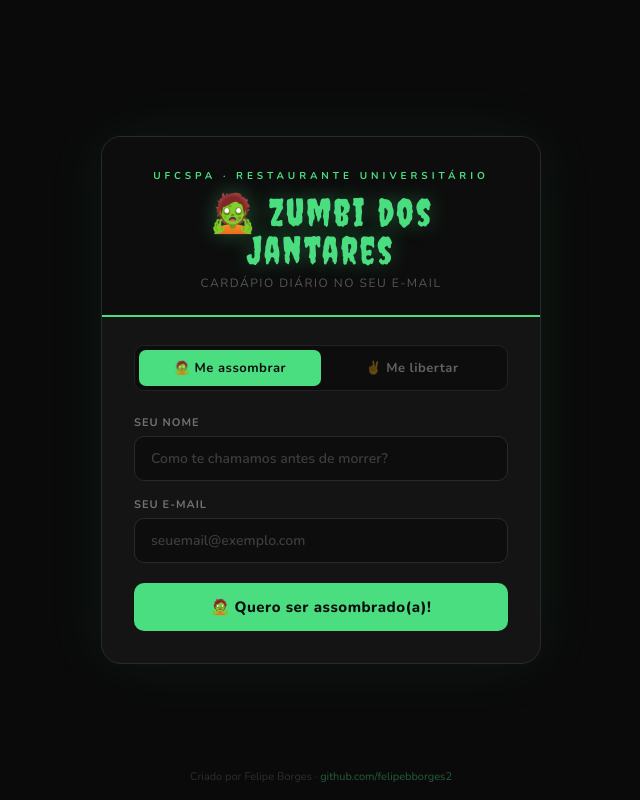
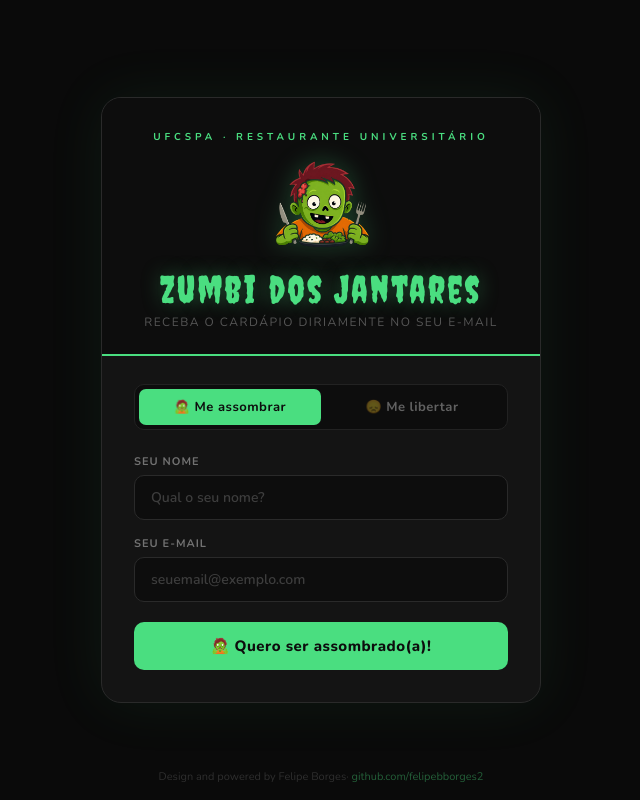
Before and after one commit to felipebborges2/zumbi-signup, a Next.js app: page / in a window 1280 px wide. Shown: the whole page, without its empty margins (319-959 px from the left). Built offline with nearby package versions, Linux system fonts and the light colour scheme.

Commit message:
Adiciona logo do zumbi e ajustes de UI

```diff
--- a/pages/index.js
+++ b/pages/index.js
@@ -54,7 +54,7 @@
         <link href="https://fonts.googleapis.com/css2?family=Creepster&family=Nunito:wght@400;600;700;800&display=swap" rel="stylesheet" />
       </Head>
 
-      <style>{`
+      <style dangerouslySetInnerHTML={{__html: `
         *, *::before, *::after { box-sizing: border-box; margin: 0; padding: 0; }
         body {
           background: #0a0a0a;
@@ -102,6 +102,13 @@
           color: rgba(255,255,255,0.3);
           letter-spacing: 1.5px;
           text-transform: uppercase;
+        }
+        .logo {
+          width: 100px;
+          height: 100px;
+          object-fit: contain;
+          margin-bottom: 10px;
+          filter: drop-shadow(0 0 12px rgba(74,222,128,0.3));
         }
         .body { padding: 28px 32px 32px; }
         .tabs {
@@ -200,13 +207,14 @@
           margin-bottom: 16px;
           line-height: 1.6;
         }
-      `}</style>
+      `}} />
 
       <div className="card">
         <div className="header">
           <div className="tag">UFCSPA · Restaurante Universitário</div>
-          <div className="titulo">🧟 Zumbi dos Jantares</div>
-          <div className="subtitulo">Cardápio diário no seu e-mail</div>
+          <img src="/zumbi-logo.png" alt="Zumbi dos Jantares" className="logo" />
+          <div className="titulo">Zumbi dos Jantares</div>
+          <div className="subtitulo">Receba o cardápio diriamente no seu e-mail</div>
         </div>
 
         <div className="body">
@@ -221,7 +229,7 @@
               className={`tab ${modo === "descadastro" ? "ativo" : ""}`}
               onClick={() => { setModo("descadastro"); setStatus(null); }}
             >
-              ✌️ Me libertar
+              😞 Me libertar
             </button>
           </div>
 
@@ -231,7 +239,7 @@
               <input
                 className="input"
                 type="text"
-                placeholder="Como te chamamos antes de morrer?"
+                placeholder="Qual o seu nome?"
                 value={nome}
                 onChange={e => setNome(e.target.value)}
                 onKeyDown={e => e.key === "Enter" && handleSubmit()}
@@ -272,7 +280,7 @@
                 onClick={handleSubmit}
                 disabled={status === "loading"}
               >
-                {status === "loading" ? "Processando..." : "✌️ Quero me libertar"}
+                {status === "loading" ? "Processando..." : "😞 Quero me libertar"}
               </button>
             </>
           )}
@@ -287,7 +295,7 @@
       </div>
 
       <div className="footer" style={{position:"fixed",bottom:"16px",left:0,right:0,textAlign:"center"}}>
-        Criado por Felipe Borges ·{" "}
+        Design and powered by Felipe Borges·{" "}
         <a href="https://github.com/felipebborges2" target="_blank" rel="noreferrer">
           github.com/felipebborges2
         </a>
```
Also changed, not shown: public/zumbi-logo.png (added).
